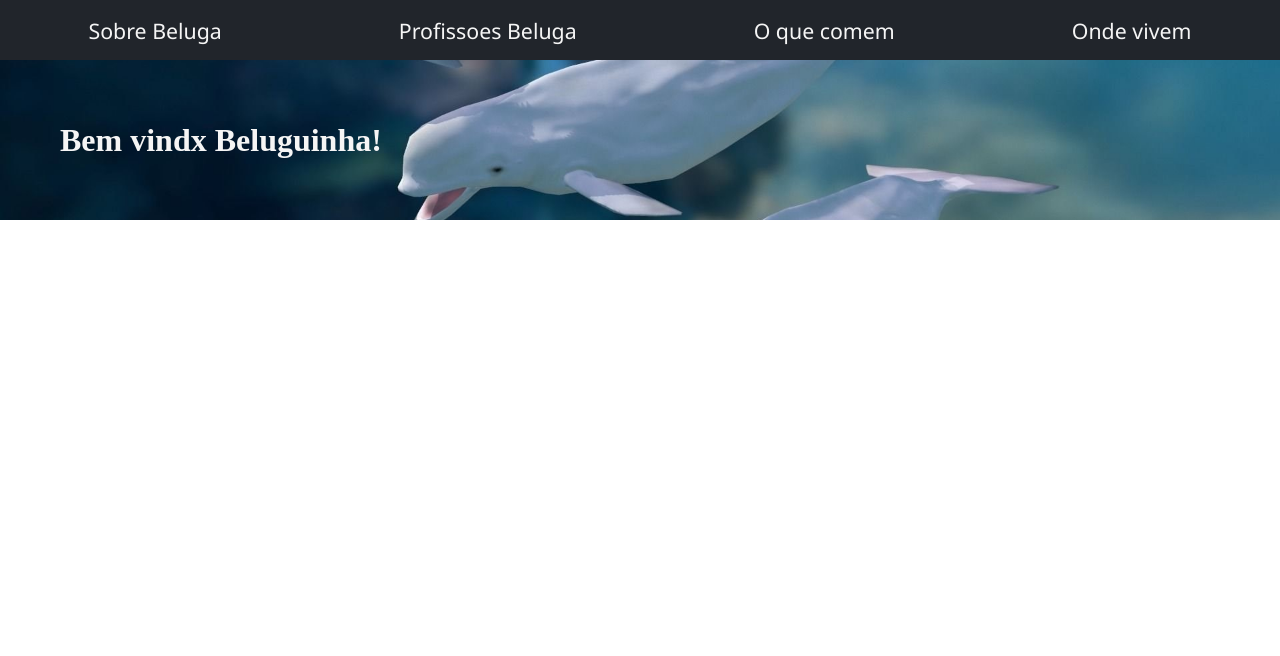
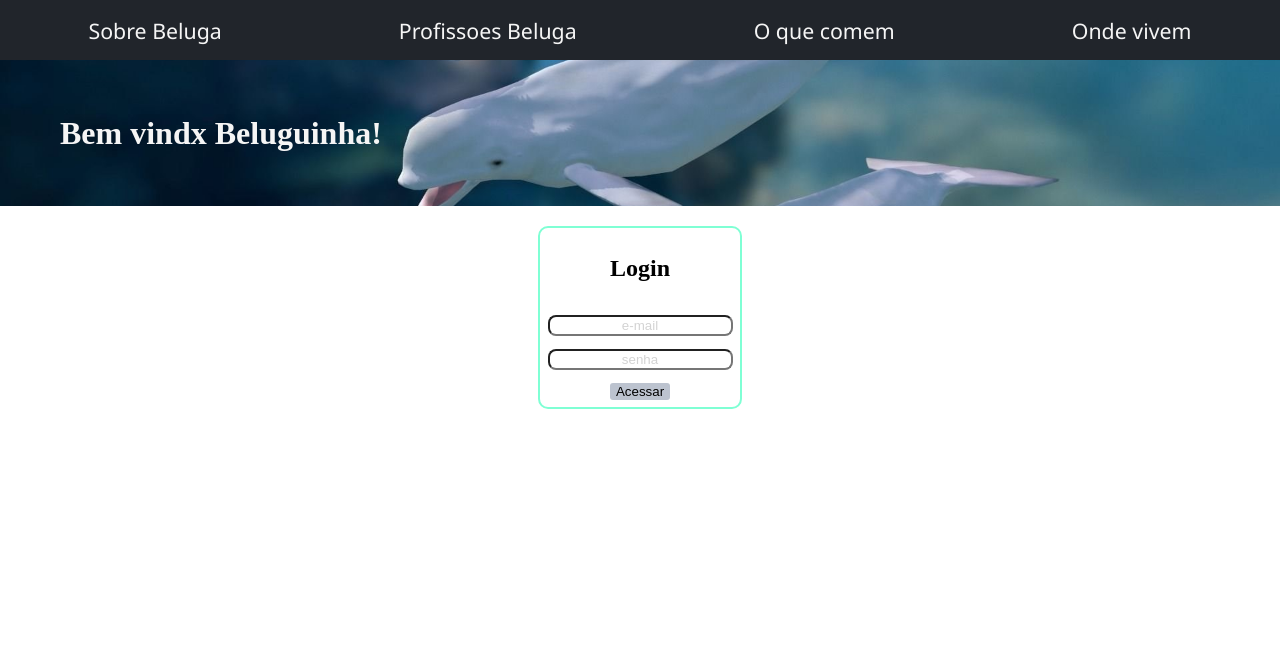
Before and after one commit to KayckKenji/102, a plain HTML site: page index.html in a window 1280 px wide. Drawn offline with Linux system fonts and the light colour scheme.

Commit message:
Criar janela de Login

```diff
--- a/index.html
+++ b/index.html
@@ -17,5 +17,14 @@
     <header>
         <h1>Bem vindx Beluguinha!</h1>
     </header>
+    <section>
+        <div>
+            <h2>Login</h2>
+            <input placeholder="e-mail" type="email">
+            <input placeholder="senha" type="password">
+            <button>Acessar</button>
+
+        </div>
+    </section>
 </body>
 </html>
--- a/style.css
+++ b/style.css
@@ -30,7 +30,7 @@ nav a:hover{
 }
 header{
     width: 100%;
-    height: 160px;
+    height: 146px;
     color: blueviolet;
     background-image: url(imagens/beluga.jpg);
     background-size: cover;
@@ -44,3 +44,39 @@ header h1{
     color: whitesmoke;
 
 }
+section{
+    background-color: white;
+    height: 447px;
+    width: 100%;
+    display: flex;
+    justify-content: center;
+}
+section div{
+width: 200px;
+height: 40%;
+display: flex;
+flex-direction: column;
+align-items: center;
+border-radius: 10px;
+border: 2px solid aquamarine;
+margin-top: 20px;
+justify-content: space-around;
+}
+section div input{
+    border-radius: 8px;
+    text-align: center;
+}
+section div input::placeholder{
+color: lightgray;
+font-size: 10pt;
+}
+section div input:focus{
+background-color: rgb(73, 100, 122);
+}
+section div button{
+    border: none;
+    background-color:rgb(188, 195, 207);
+    cursor: pointer;
+    border: none;
+    border-radius: 3px;
+}
```
